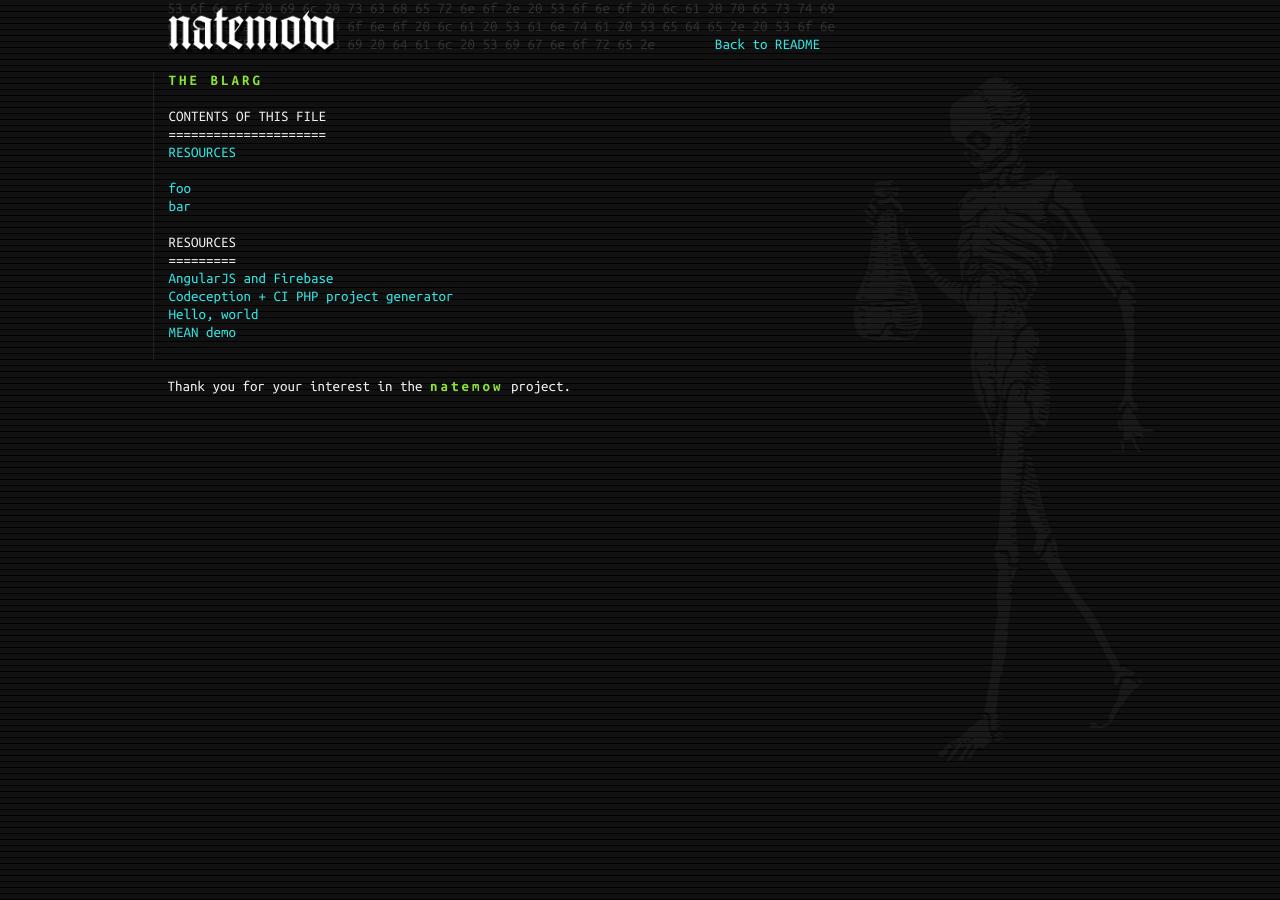
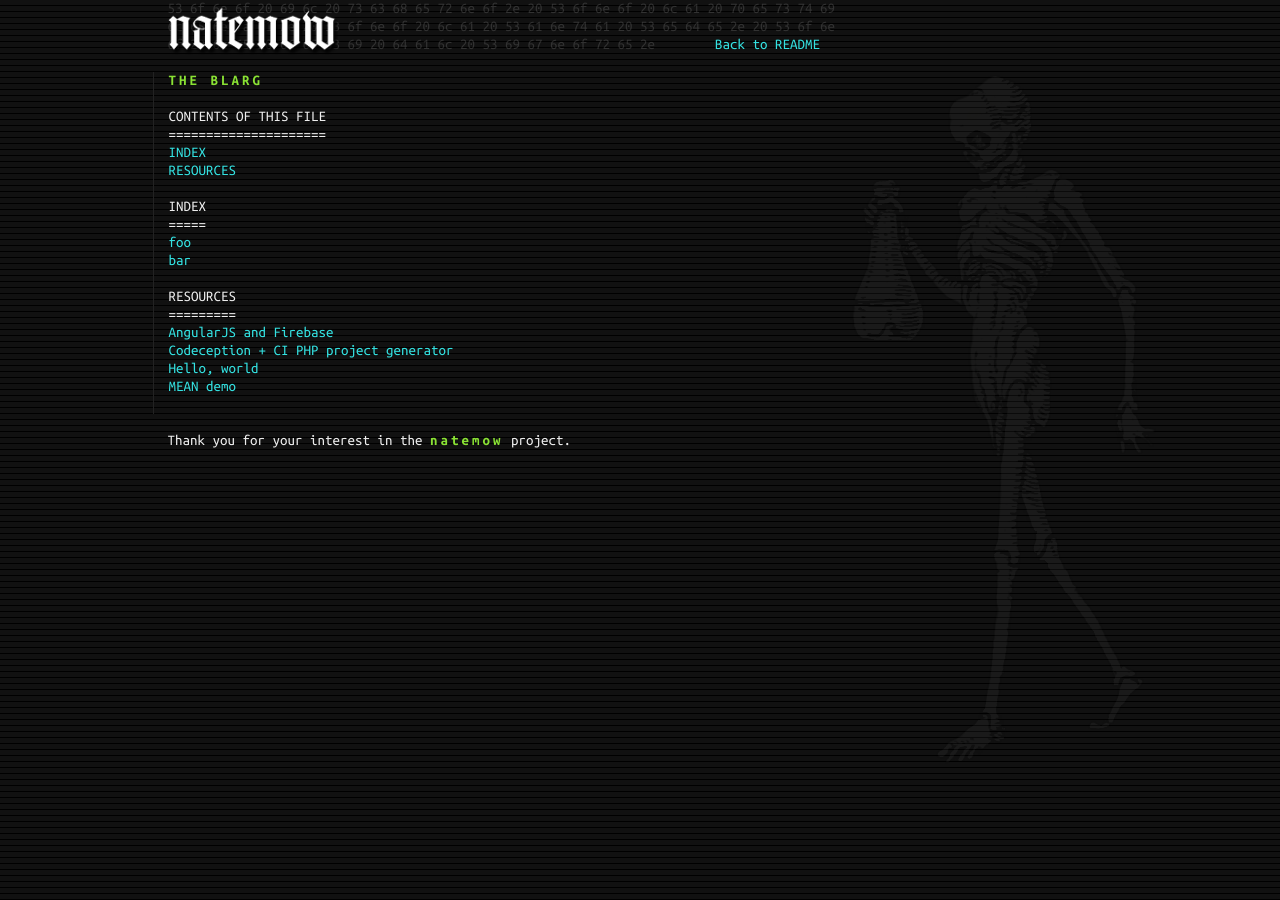
Before and after one commit to natemow/natemow.github.io, a Jekyll site: the page built from musings.md, in a window 1280 px wide. Built offline with Jekyll 4.4.1, drawn with Linux system fonts in a browser that asks for light colours; nearby versions of some CDN libraries.

Commit message:
Added test blog stuff.

```diff
--- a/_includes/nav-blog.html
+++ b/_includes/nav-blog.html
@@ -1,4 +1,4 @@
-<ol>
+<ul>
   {% for p in site.posts %}<li><a href="{{ p.url }}">{{ p.title }}</a></li>
   {% endfor %}
-</ol>
+</ul>
--- a/_includes/nav.html
+++ b/_includes/nav.html
@@ -2,6 +2,6 @@
           <ul>
             {% if page.url_demo %}<li><a href="{{ page.url_demo }}" target="_blank">View demo</a></li>{% endif %}
             {% if page.url_github %}<li><a href="{{ page.url_github }}" target="_blank">View on GitHub</a></li>{% endif %}
-            {% for p in site.pages %}{% if p.url != page.url %}<li><a href="{{ site.baseurl }}{{ p.url }}">{{ p.title }}</a></li>
+            {% for p in site.pages %}{% if p.url != page.url %}<li><a href="{% if p.url == "" %}/{% else %}{{ p.url }}{% endif %}">{{ p.title }}</a></li>
             {% endif %}{% endfor %}</ul>
         </nav>
--- a/musings.md
+++ b/musings.md
@@ -3,4 +3,6 @@ title: The Blarg
 description: Thoughts, rants and musings on all of the things.
 ---
 
+## Index
+
 {% include nav-blog.html %}
```
